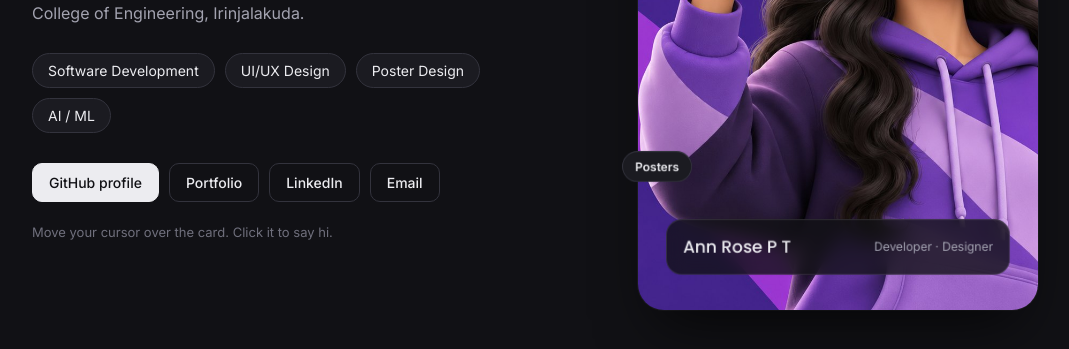
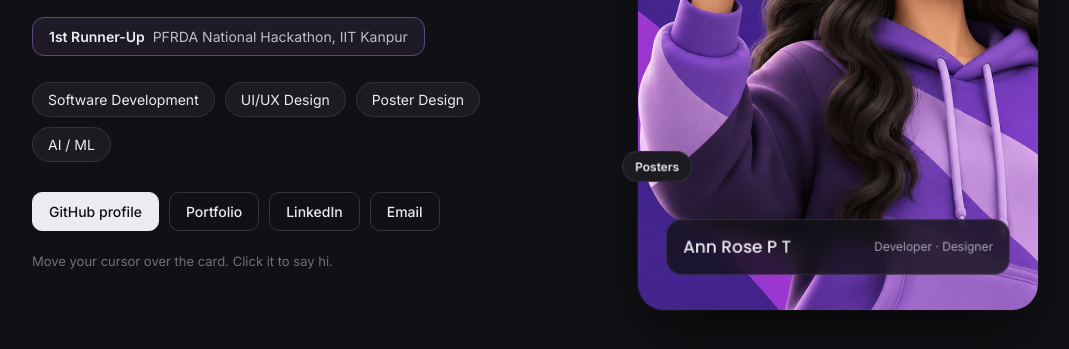
Before and after one commit to AnnRosePT/AnnRosePT, a plain HTML site: page docs/index.html in a window 1280 px wide. Shown: the part 381-730 px from the top of the page, without its empty margins (88-1157 px from the left). Drawn offline with Linux system fonts and the light colour scheme.

Commit message:
Feature IIT Kanpur PFRDA hackathon win in banner, intro and 3D page
Co-Authored-By: Claude Opus 5.5 <noreply@anthropic.com>
Claude-Session: https://claude.ai/code/session_01E6B3CowpMrQerwAdNKFbV7

```diff
--- a/docs/index.html
+++ b/docs/index.html
@@ -20,6 +20,8 @@
   h1{font-family:Poppins,Inter,sans-serif;font-weight:500;font-size:clamp(40px,6vw,64px);line-height:1.05;margin:10px 0 18px}
   .lead{font-size:20px;line-height:1.5}
   .sub{color:var(--muted);font-size:16px;line-height:1.65;margin-top:8px;max-width:440px}
+  .award{display:inline-block;margin-top:20px;border:1px solid #5c4882;background:#1e1a28;border-radius:12px;padding:10px 16px;font-size:14px;color:#bebec8}
+  .award b{color:var(--text)}
   .tags{display:flex;flex-wrap:wrap;gap:10px;margin:26px 0 30px}
   .tag{border:1px solid var(--line);background:var(--panel);border-radius:999px;padding:8px 15px;font-size:14px}
   .links{display:flex;flex-wrap:wrap;gap:10px}
@@ -73,6 +75,7 @@
     <h1>Ann Rose P T</h1>
     <p class="lead">Software developer and UI/UX designer.</p>
     <p class="sub">I build AI-powered apps and design the posters, interfaces and visuals around them. B.Tech CSE at Christ College of Engineering, Irinjalakuda.</p>
+    <p class="award"><b>1st Runner-Up</b> &nbsp;PFRDA National Hackathon, IIT Kanpur</p>
     <div class="tags">
       <span class="tag">Software Development</span><span class="tag">UI/UX Design</span><span class="tag">Poster Design</span><span class="tag">AI / ML</span>
     </div>
```
Also changed, not shown: assets/ann-rose-hero.svg, 1 other file.
